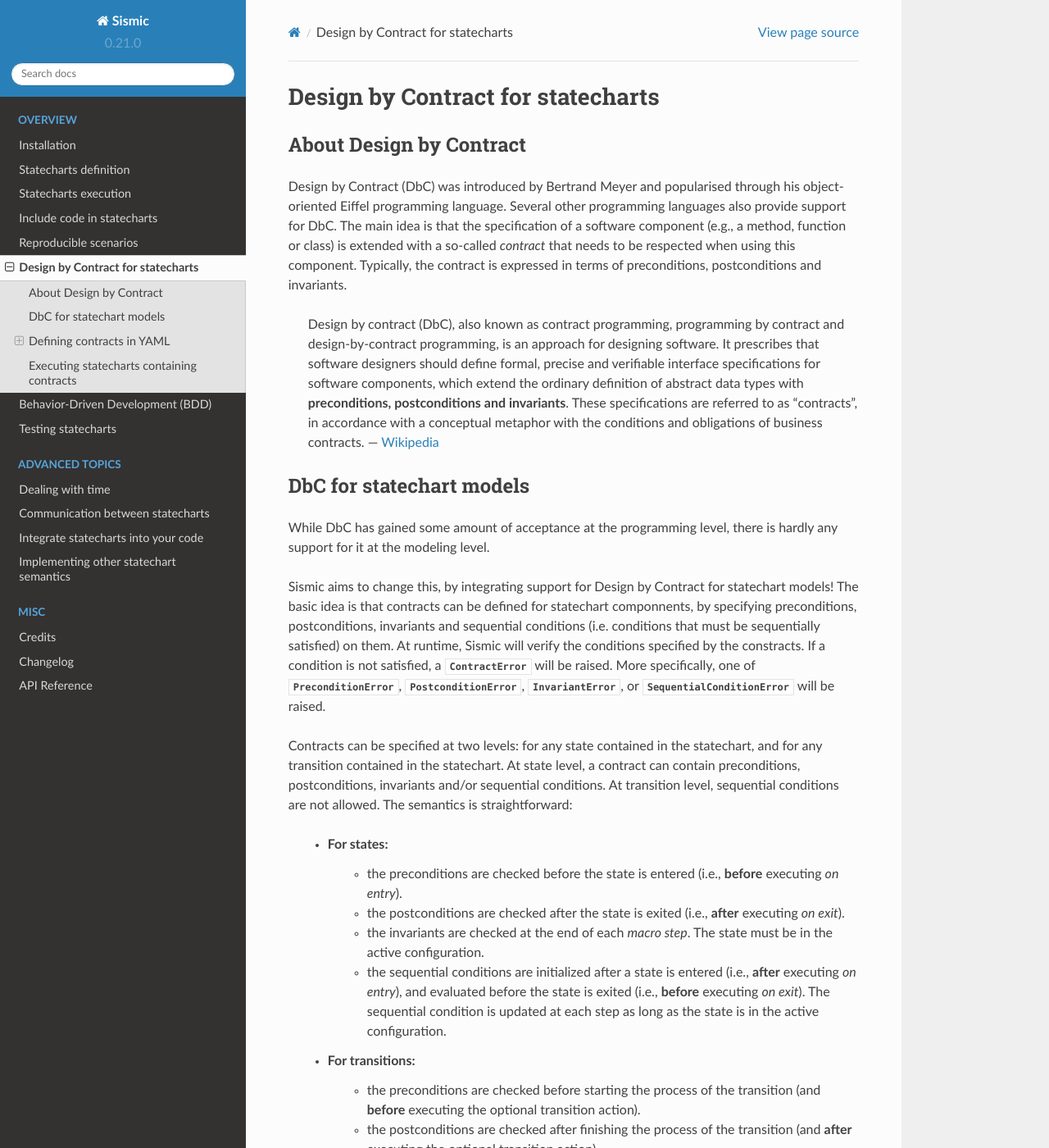
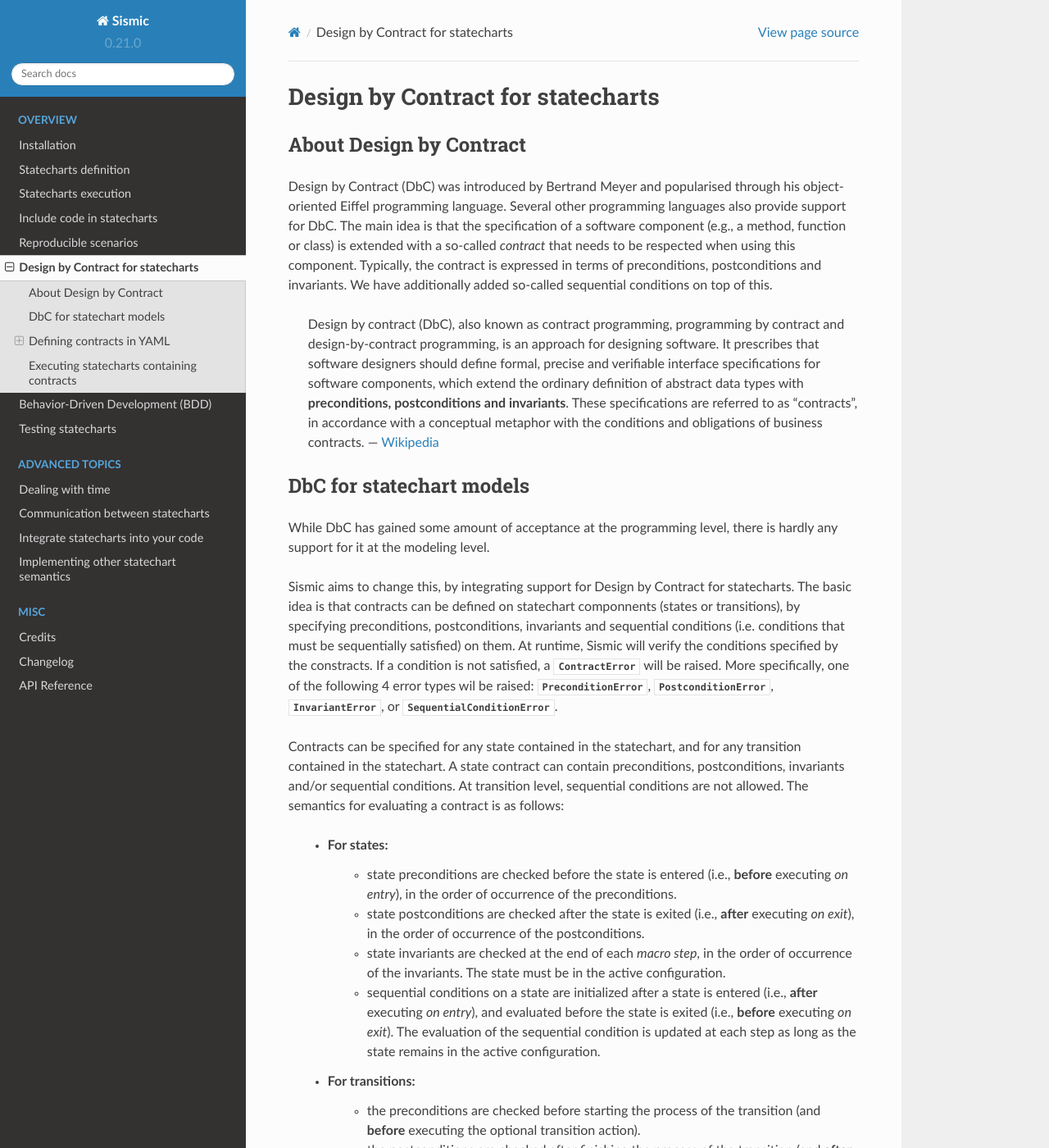
Before and after one commit to AlexandreDecan/sismic, a Sphinx documentation site: the page built from docs/contract.rst, in a window 1280 px wide and 1400 px high. Shown: the whole window at 82% size. Built offline with Sphinx 7.4.7 and the Read the Docs theme 2.0.0, drawn with Linux system fonts in a browser that asks for light colours; some of the changed text lies outside the part shown.

Commit message:
Update contract.rst
suggested edits for contract.rst
I wanted to add more for the explanation of sequential conditions, but couldn't because its syntax or how to use it and why it is needed is not really explained on this page...

```diff
--- a/docs/contract.rst
+++ b/docs/contract.rst
@@ -9,6 +9,7 @@
 The main idea is that the specification of a software component (e.g., a method, function or class) is
 extended with a so-called *contract* that needs to be respected when using this component.
 Typically, the contract is expressed in terms of preconditions, postconditions and invariants.
+We have additionally added so-called sequential conditions on top of this.
 
     Design by contract (DbC), also known as contract programming, programming by contract and
     design-by-contract programming, is an approach for designing software. It prescribes that
@@ -26,27 +27,28 @@
 While DbC has gained some amount of acceptance at the programming level,
 there is hardly any support for it at the modeling level.
 
-Sismic aims to change this, by integrating support for Design by Contract for statechart models!
-The basic idea is that contracts can be defined for statechart componnents,
+Sismic aims to change this, by integrating support for Design by Contract for statecharts.
+The basic idea is that contracts can be defined on statechart componnents (states or transitions),
 by specifying preconditions, postconditions, invariants and sequential conditions (i.e. conditions that must be
 sequentially satisfied) on them.
 At runtime, Sismic will verify the conditions specified by the constracts.
 If a condition is not satisfied, a :py:exc:`~sismic.exceptions.ContractError` will be raised.
-More specifically, one of :py:exc:`~sismic.exceptions.PreconditionError`, :py:exc:`~sismic.exceptions.PostconditionError`,
-:py:exc:`~sismic.exceptions.InvariantError`, or :py:exc:`~sismic.exceptions.SequentialConditionError` will be raised.
+More specifically, one of the following 4 error types wil be raised: :py:exc:`~sismic.exceptions.PreconditionError`,
+:py:exc:`~sismic.exceptions.PostconditionError`, :py:exc:`~sismic.exceptions.InvariantError`,
+or :py:exc:`~sismic.exceptions.SequentialConditionError`.
 
-Contracts can be specified at two levels: for any state contained in the statechart, and for any transition contained in the statechart.
-At state level, a contract can contain preconditions, postconditions, invariants and/or sequential conditions.
+Contracts can be specified for any state contained in the statechart, and for any transition contained in the statechart.
+A state contract can contain preconditions, postconditions, invariants and/or sequential conditions.
 At transition level, sequential conditions are not allowed.
-The semantics is straightforward:
+The semantics for evaluating a contract is as follows:
 
  - For states:
-    - the preconditions are checked before the state is entered (i.e., **before** executing *on entry*).
-    - the postconditions are checked after the state is exited (i.e., **after** executing *on exit*).
-    - the invariants are checked at the end of each *macro step*. The state must be in the active configuration.
-    - the sequential conditions are initialized after a state is entered (i.e., **after** executing *on entry*), and
+    - state preconditions are checked before the state is entered (i.e., **before** executing *on entry*), in the order of occurrence of the preconditions.
+    - state postconditions are checked after the state is exited (i.e., **after** executing *on exit*), in the order of occurrence of the postconditions.
+    - state invariants are checked at the end of each *macro step*, in the order of occurrence of the invariants. The state must be in the active configuration.
+    - sequential conditions on a state are initialized after a state is entered (i.e., **after** executing *on entry*), and
       evaluated before the state is exited (i.e., **before** executing *on exit*).
-      The sequential condition is updated at each step as long as the state is in the active configuration.
+      The evaluation of the sequential condition is updated at each step as long as the state remains in the active configuration.
  - For transitions:
     - the preconditions are checked before starting the process of the transition (and **before** executing the optional transition action).
     - the postconditions are checked after finishing the process of the transition (and **after** executing the optional transition action).
@@ -118,12 +120,12 @@
 Sequential conditions
 *********************
 
-Sequential conditions can be used to describe what should happen and in which order.
+Sequential conditions can be used to describe what should happen when residing in a particular state, and in which order.
 A sequential condition makes use of some logical and temporal operators, and of *classical* conditions that
 will be evaluated by an :py:class:`~sismic.code.Evaluator` instance (by default, a :py:class:`~sismic.code.PythonEvaluator` one).
 
 Refer to the documentation of :py:func:`~sismic.code.sequence.build_sequence` for more information about the
-supported operators. You will never call this function directly, but the documentation explain the implemented
+supported operators. You will never call this function directly, but the documentation explains the implemented
 mini-language and the supported operators and their semantics.
 
 .. autofunction:: sismic.code.sequence.build_sequence
```
